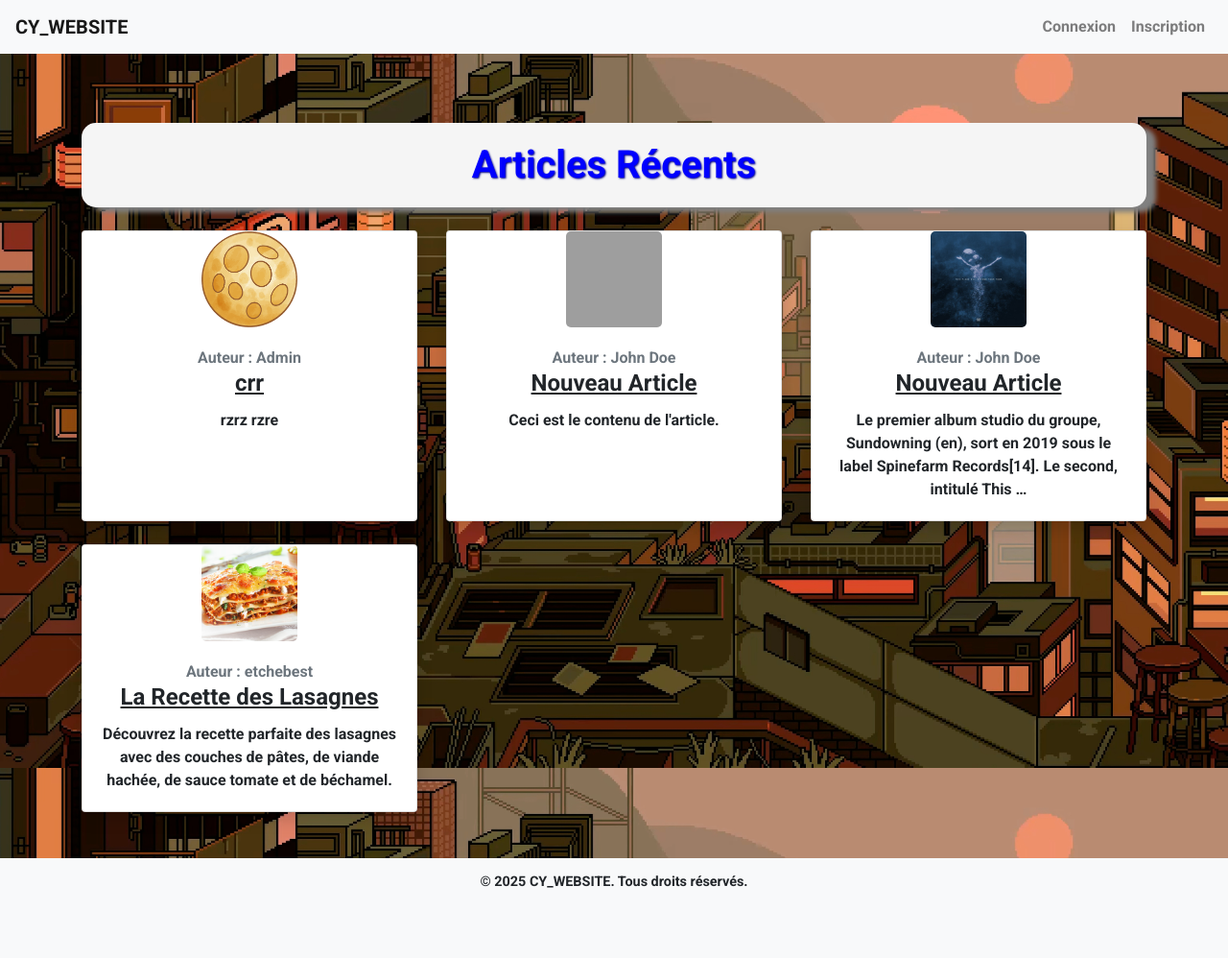
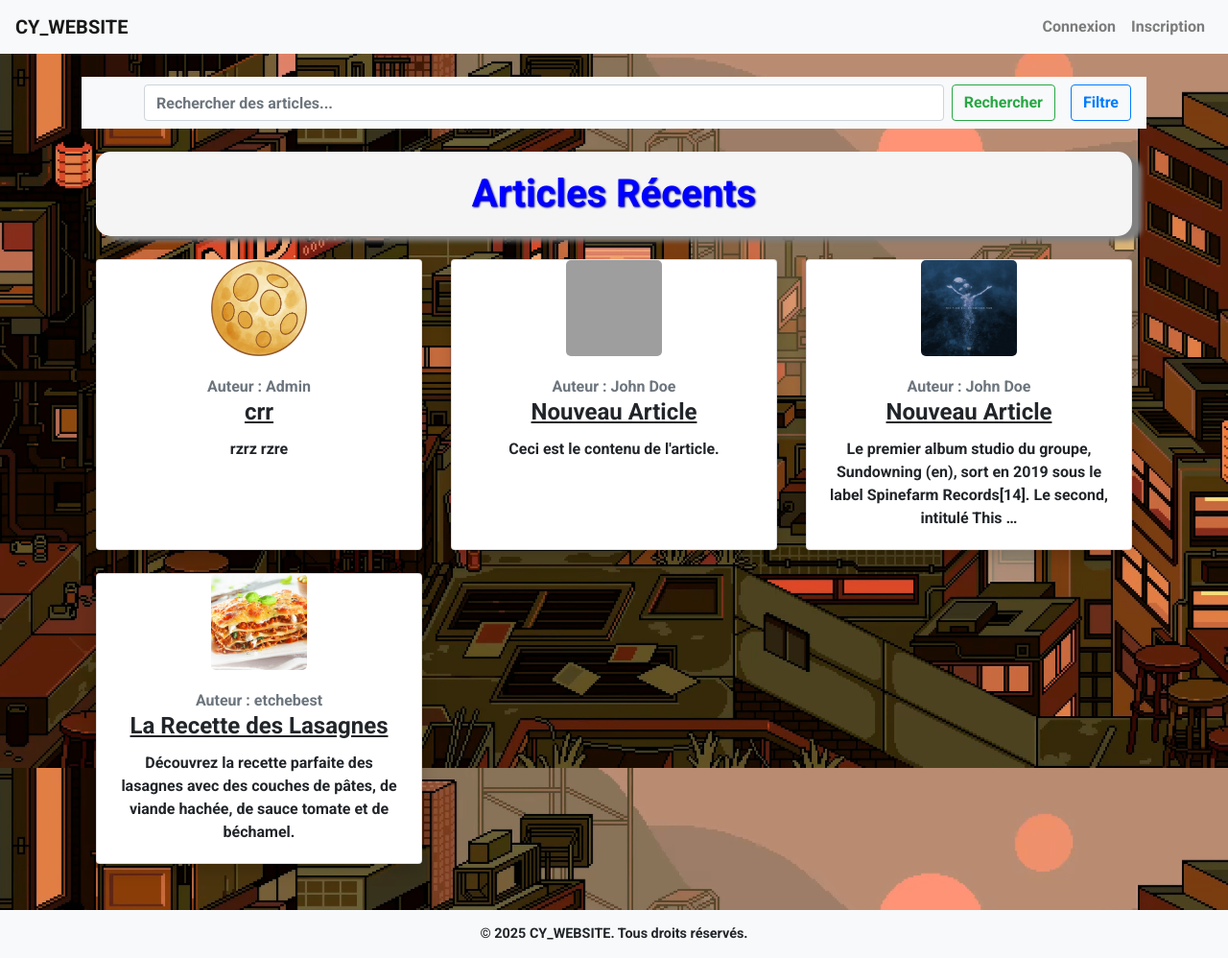
Before and after one commit to NerissDono/CY_WEBSITE, a Django app: page / in a window 1280 px wide. Shown: the whole page at 96% size. Before the commit the page ends 925 px from the top, so only its background shows below. Run offline with Django 5.2, Linux system fonts and the light colour scheme; data comes from the database, SQL or seed files in the repository; some libraries are stand-ins or nearby versions; grey boxes are pictures that could not be loaded.

Commit message:
Add files via upload

```diff
--- a/src/cyWebsite/static/styles.css
+++ b/src/cyWebsite/static/styles.css
@@ -83,3 +83,8 @@ h1 {
     transform: scale(0.8); /* Initial scale for animation */
     transition: transform 0.5s ease; /* Smooth animation for scaling */
 }
+
+.hover-dropdown:hover .dropdown-menu {
+    display: block; /* Show dropdown menu on hover */
+    margin-top: 0; /* Align dropdown menu properly */
+}
--- a/src/cyWebsite/templates/cyWebsite/index.html
+++ b/src/cyWebsite/templates/cyWebsite/index.html
@@ -1,6 +1,54 @@
 {% extends 'cyWebsite/base.html' %}
 {% block content %}
-<h1 class="text-center mt-5">Articles Récents</h1>
+<nav class="navbar navbar-expand-lg navbar-light bg-light">
+  <button class="navbar-toggler" type="button" data-toggle="collapse" data-target="#navbarNav">
+    <span class="navbar-toggler-icon"></span>
+  </button>
+  <div class="collapse navbar-collapse" id="navbarNav">
+    <ul class="navbar-nav">
+      <!-- ...existing navigation links... -->
+    </ul>
+    <form class="form-inline ml-auto d-flex" method="get" action="{% url 'index' %}" style="flex-grow: 1; max-width: 950px;">
+      <input class="form-control" type="search" name="q" placeholder="Rechercher des articles..." aria-label="Search" value="{{ query }}" style="flex-grow: 1;">
+      <button class="btn btn-outline-success ml-2" type="submit">Rechercher</button>
+    </form>
+    <div class="dropdown ml-3">
+      <button class="btn btn-outline-primary" type="button" id="filterDropdown" onclick="toggleFilterMenu()">
+        Filtre
+      </button>
+    </div>
+  </div>
+</nav>
+
+<div id="filter-menu" class="container mt-3" style="display: none; background-color: #f8f9fa; padding: 15px; border-radius: 10px; box-shadow: 0 4px 6px rgba(0, 0, 0, 0.1);">
+  <div class="row">
+    <div class="col-md-6">
+      <button class="btn btn-outline-primary w-100" type="button" onclick="toggleSubMenu('category-submenu')">
+        Catégories
+      </button>
+      <ul id="category-submenu" class="list-unstyled mt-2" style="display: none;">
+        <li><a href="{% url 'index' %}">Toutes les catégories</a></li>
+        {% for category in categories %}
+        <li><a href="{% url 'index' %}?category={{ category.name }}">{{ category.name }}</a></li>
+        {% endfor %}
+      </ul>
+    </div>
+    <div class="col-md-6">
+      <button class="btn btn-outline-primary w-100" type="button" onclick="toggleSubMenu('author-submenu')">
+        Auteurs
+      </button>
+      <ul id="author-submenu" class="list-unstyled mt-2" style="display: none;">
+        <li><a href="{% url 'index' %}">Tous les auteurs</a></li>
+        {% for author in authors %}
+        <li><a href="{% url 'index' %}?author={{ author.name }}">{{ author.name }}</a></li>
+        {% endfor %}
+      </ul>
+    </div>
+  </div>
+</div>
+
+<div class="container mt-4">
+  <h1 class="text-center">Articles Récents</h1>
   <div class="row mt-4" id="articles-container">
     {% for article in articles %}
     <div class="col-md-4 mb-4 article-card" id="article-card-{{ article.id }}" onclick="expandArticle({{ article.id }})" style="cursor: pointer;">
@@ -21,6 +69,7 @@
       </div>
     </div>
     {% endfor %}
+  </div>
 </div>
 
 <div id="expanded-article-container" style="display: none;">
@@ -93,5 +142,15 @@
     const expandedArticle = document.getElementById('expanded-article');
     expandedArticle.style.transform = 'scale(0.8)';
   }
+
+  function toggleFilterMenu() {
+    const filterMenu = document.getElementById('filter-menu');
+    filterMenu.style.display = filterMenu.style.display === 'none' ? 'block' : 'none';
+  }
+
+  function toggleSubMenu(subMenuId) {
+    const subMenu = document.getElementById(subMenuId);
+    subMenu.style.display = subMenu.style.display === 'none' ? 'block' : 'none';
+  }
 </script>
 {% endblock %}
--- a/src/cyWebsite/views.py
+++ b/src/cyWebsite/views.py
@@ -1,7 +1,33 @@
-from django.shortcuts import render, redirect
-from django.contrib.auth import logout
-from news.models import Article
+from django.shortcuts import render
+from django.db.models import Q
+from news.models import Article, Category, Author
 
 def index(request):
-    articles = Article.objects.select_related('author').all()  # Fetch articles with their authors
-    return render(request, 'cyWebsite/index.html', {'articles': articles})
+    query = request.GET.get('q', '')
+    selected_category = request.GET.get('category', '')
+    selected_author = request.GET.get('author', '')
+    categories = Category.objects.all()
+    authors = Author.objects.all()
+
+    articles = Article.objects.select_related('author', 'category')
+
+    if query:
+        articles = articles.filter(
+            Q(title__icontains=query) |
+            Q(author__name__icontains=query) |
+            Q(content__icontains=query) |
+            Q(category__name__icontains=query)
+        )
+    if selected_category:
+        articles = articles.filter(category__name=selected_category)
+    if selected_author:
+        articles = articles.filter(author__name=selected_author)
+
+    return render(request, 'cyWebsite/index.html', {
+        'articles': articles,
+        'query': query,
+        'categories': categories,
+        'authors': authors,
+        'selected_category': selected_category,
+        'selected_author': selected_author
+    })
```
Lines whose indentation alone changed are shown as unchanged.
